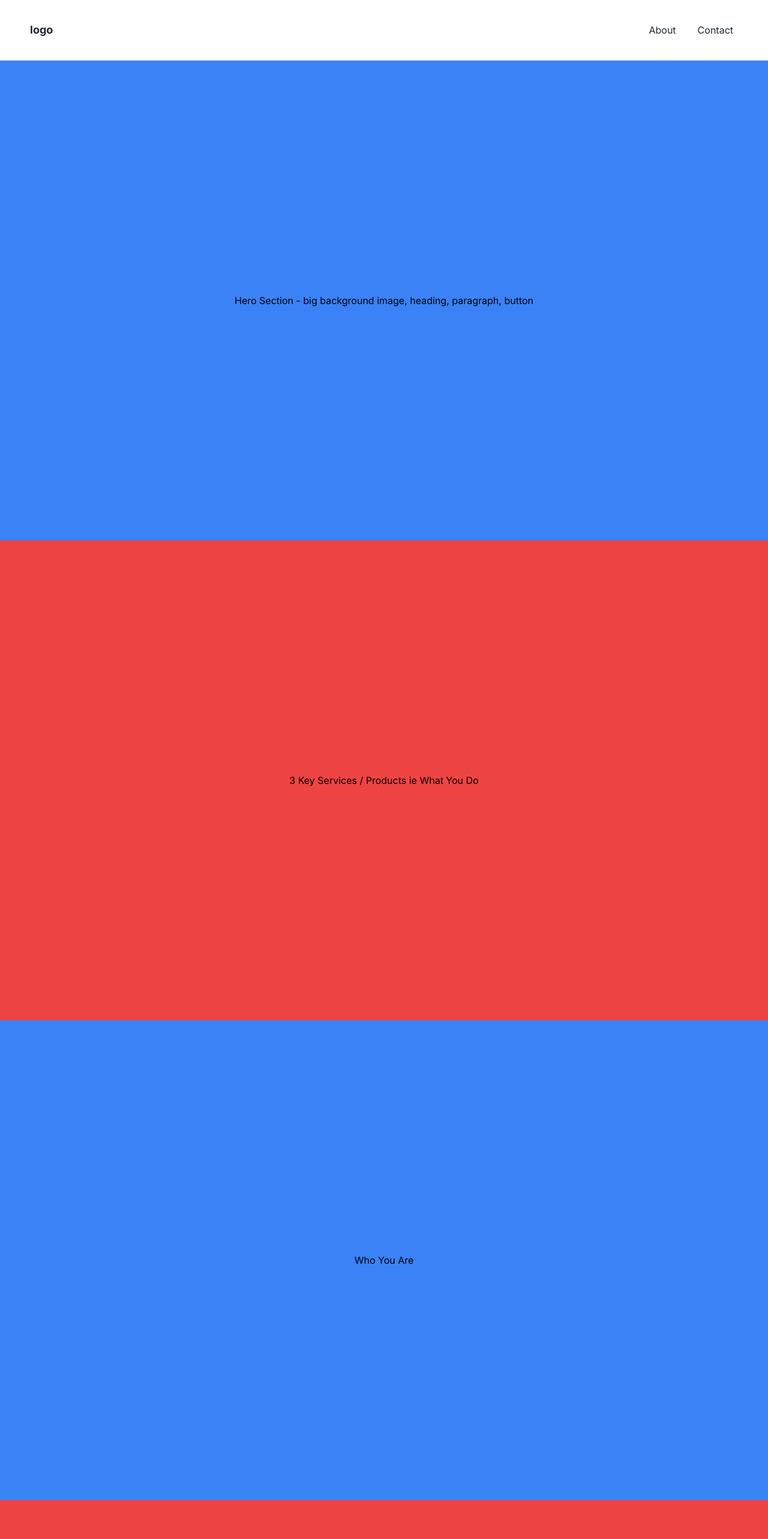
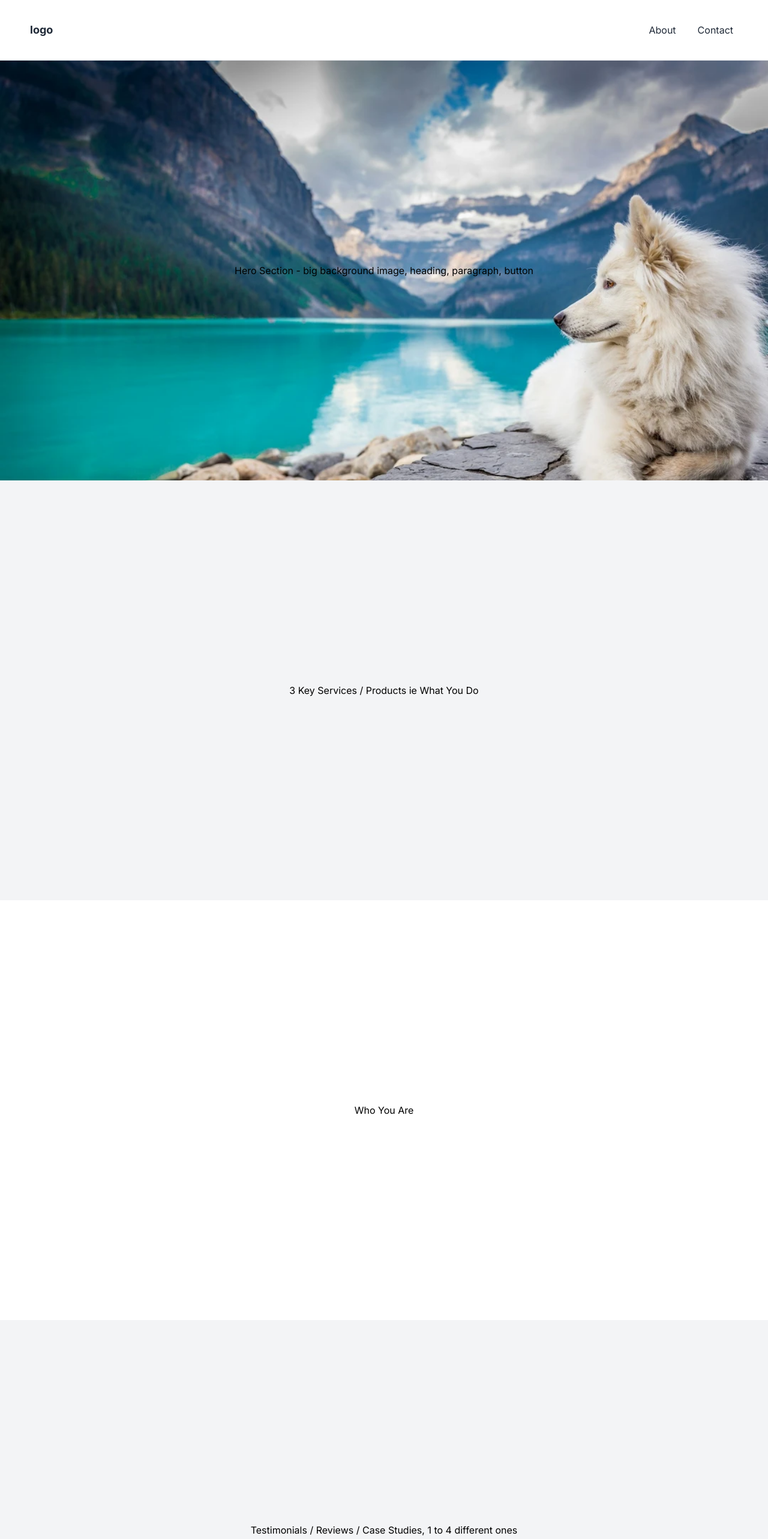
Before and after one commit to Endeyr/small-business-webpage, a Next.js app: page / in a window 1280 px wide. Shown: the top 2566 px of the page at 60% size. Built offline with nearby package versions, Linux system fonts and the light colour scheme.

Commit message:
componentized home layout and added background image

```diff
--- /dev/null
+++ b/app/components/call-to-action/index.tsx
@@ -0,0 +1,12 @@
+import Input from '@/app/ui/input'
+import Container from '../container'
+
+const CallToAction = () => {
+	return (
+		<Container className="bg-white">
+			Call to Action form / login / register
+			<Input />
+		</Container>
+	)
+}
+export default CallToAction
--- a/app/components/container/index.tsx
+++ b/app/components/container/index.tsx
@@ -8,7 +8,7 @@ const Container: React.FC<ContainerProps> = ({
 	...props
 }) => {
 	const baseClasses: string =
-		'space-y-10 md:space-y-16 flex w-full min-h-screen items-center justify-center  p-[50px]'
+		'space-y-10 md:space-y-16 flex w-full min-h-[calc(100vh-100px)] items-center justify-center  p-[50px]'
 
 	const mergedClasses: string = twMerge([baseClasses, className])
 	return (
--- a/app/components/footer/index.tsx
+++ b/app/components/footer/index.tsx
@@ -2,7 +2,7 @@ const Footer = () => {
 	return (
 		<>
 			{/* Computer footer */}
-			<footer className="bg-green-500 w-full sm:flex gap-3 justify-between items-start p-[50px] hidden">
+			<footer className="dark:bg-black dark:text-white bg-white text-gray-800 w-full sm:flex gap-3 justify-between items-start p-[50px] hidden">
 				<div className="flex flex-col justify-start items-start">
 					<h2>Statement</h2>
 					<p>Here is some text about the statement</p>
--- /dev/null
+++ b/app/components/hero/index.tsx
@@ -0,0 +1,15 @@
+import heroBg from '@/public/hero-background.webp'
+import Container from '../container'
+
+const Hero = () => {
+	return (
+		<Container
+			className="bg-no-repeat bg-cover dark:text-white"
+			style={{ backgroundImage: 'url(' + heroBg.src + ')' }}
+			id="hero-section"
+		>
+			Hero Section - big background image, heading, paragraph, button
+		</Container>
+	)
+}
+export default Hero
--- /dev/null
+++ b/app/components/identity/index.tsx
@@ -0,0 +1,6 @@
+import Container from '../container'
+
+const Identity = () => {
+	return <Container className="bg-white">Who You Are</Container>
+}
+export default Identity
--- /dev/null
+++ b/app/components/services/index.tsx
@@ -0,0 +1,10 @@
+import Container from "../container";
+
+const Services = () => {
+	return (
+		<Container className="bg-gray-100">
+			3 Key Services / Products ie What You Do
+		</Container>
+	)
+}
+export default Services
--- /dev/null
+++ b/app/components/testimonials/index.tsx
@@ -0,0 +1,10 @@
+import Container from '../container'
+
+const Testimonials = () => {
+	return (
+		<Container className="bg-gray-100">
+			Testimonials / Reviews / Case Studies, 1 to 4 different ones
+		</Container>
+	)
+}
+export default Testimonials
--- a/app/page.tsx
+++ b/app/page.tsx
@@ -1,24 +1,18 @@
-import Container from './components/container'
+import CallToAction from './components/call-to-action'
+import Hero from './components/hero'
+import Identity from './components/identity'
 import Layout from './components/layout'
-import Input from './ui/input';
+import Services from './components/services'
+import Testimonials from './components/testimonials'
 
 export default function Home() {
 	return (
 		<Layout>
-			<Container className="bg-blue-500" id="hero-section">
-				Hero Section - big background image, heading, paragraph, button
-			</Container>
-			<Container className="bg-red-500">
-				3 Key Services / Products ie What You Do
-			</Container>
-			<Container className="bg-blue-500">Who You Are</Container>
-			<Container className="bg-red-500">
-				Testimonials / Reviews / Case Studies, 1 to 4 different ones
-			</Container>
-			<Container className="bg-blue-500">
-				Call to Action form / login / register
-				<Input />
-			</Container>
+			<Hero />
+			<Services />
+			<Identity />
+			<Testimonials />
+			<CallToAction />
 		</Layout>
 	)
 }
```
Also changed, not shown: public/hero-background.webp (added).
